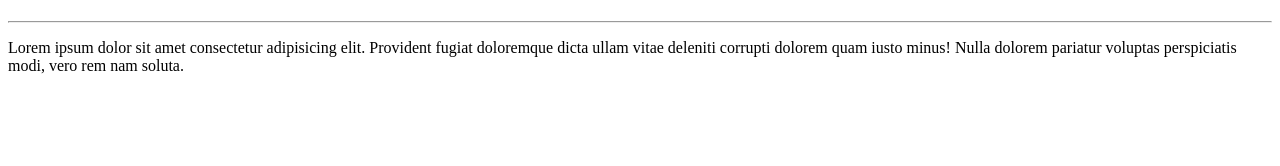
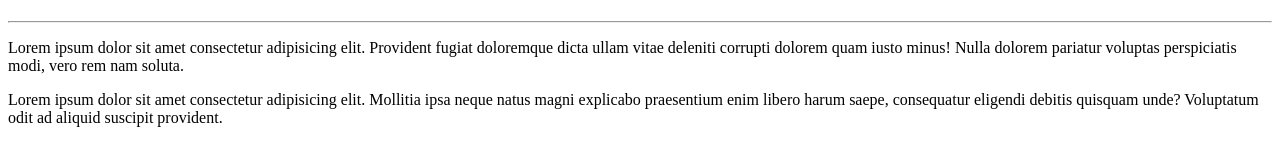
Before and after one commit to Wedson01/Ola-mundo-, a plain HTML site: page Site-exemplo/index.html in a window 1280 px wide. Drawn offline with Linux system fonts and the light colour scheme.

Commit message:
Adicionei um parágrafo

```diff
--- a/Site-exemplo/index.html
+++ b/Site-exemplo/index.html
@@ -9,5 +9,6 @@
     <h1 Olá, mundo!=""></h1>
     <hr>
     <p>Lorem ipsum dolor sit amet consectetur adipisicing elit. Provident fugiat doloremque dicta ullam vitae deleniti corrupti dolorem quam iusto minus! Nulla dolorem pariatur voluptas perspiciatis modi, vero rem nam soluta.</p>
+    <p>Lorem ipsum dolor sit amet consectetur adipisicing elit. Mollitia ipsa neque natus magni explicabo praesentium enim libero harum saepe, consequatur eligendi debitis quisquam unde? Voluptatum odit ad aliquid suscipit provident.</p>
 </body>
 </html>
```
